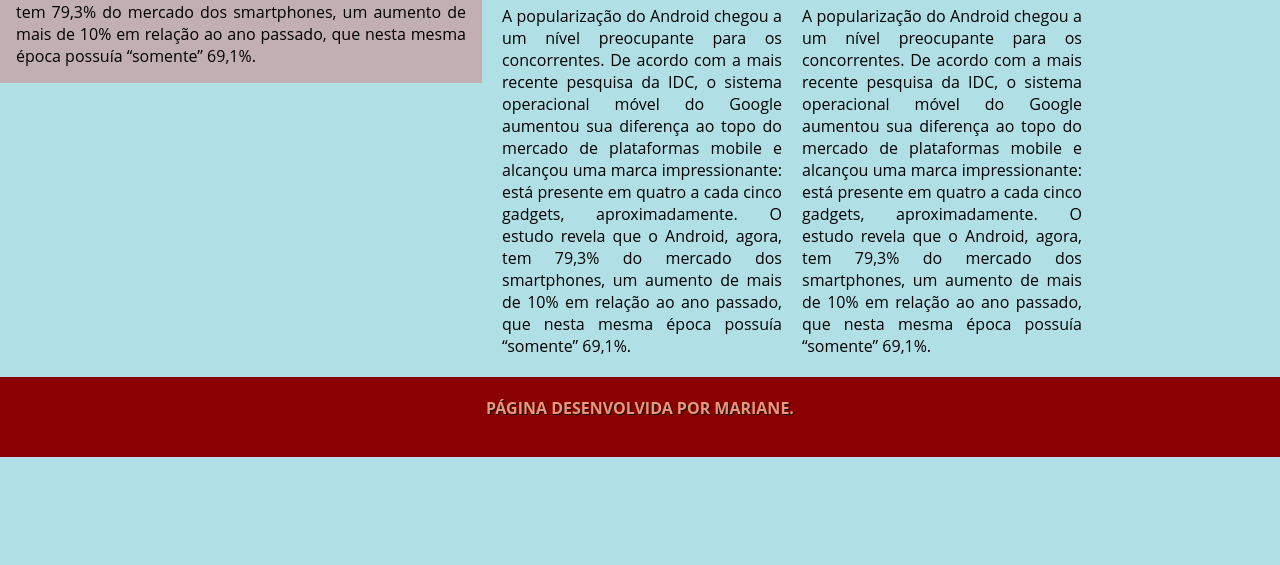
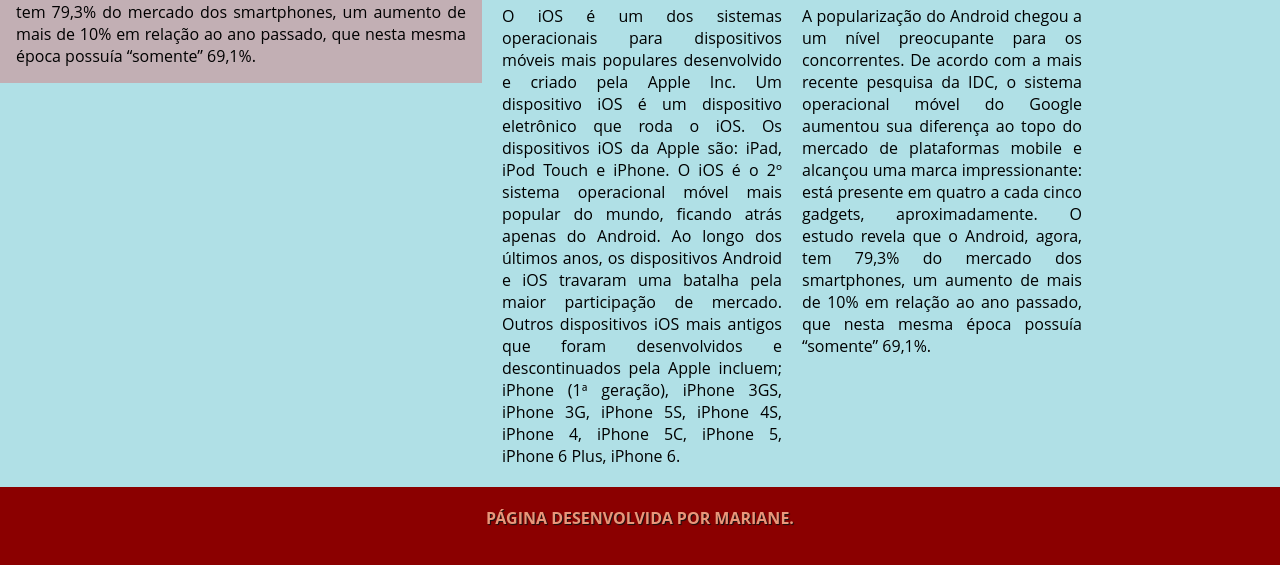
Before and after one commit to Maridorvina/Aula--Aplicacao_web_Apps, a plain HTML site: page dispositivos.html in a window 1280 px wide. Shown: the part 941-1506 px from the top of the page. Before the commit the page ends 1398 px from the top, so only its background shows below. Drawn offline with Linux system fonts and the light colour scheme.

```diff
--- a/dispositivos.html
+++ b/dispositivos.html
@@ -87,15 +87,17 @@
 						<h2>Apple</h2>
 
 						<span>
-							A popularização do Android chegou a um nível
-							preocupante para os concorrentes. De acordo com a
-							mais recente pesquisa da IDC, o sistema operacional móvel
-							do Google aumentou sua diferença ao topo do mercado de plataformas
-							mobile e alcançou uma marca impressionante: está presente em quatro a cada cinco gadgets,
-							aproximadamente.
-							O estudo revela que o Android, agora, tem 79,3% do
-							mercado dos smartphones, um aumento de mais de 10% em relação ao ano passado,
-							que nesta mesma época possuía “somente” 69,1%.
+							O iOS é um dos sistemas operacionais para dispositivos móveis mais populares
+							desenvolvido e criado pela Apple Inc.
+							Um dispositivo iOS é um dispositivo eletrônico que roda o iOS.
+							Os dispositivos iOS da Apple são: iPad, iPod Touch e iPhone.
+							O iOS é o 2º sistema operacional móvel mais popular do mundo, ficando atrás apenas do Android.
+							Ao longo dos últimos anos, os dispositivos Android e
+							iOS travaram uma batalha pela maior participação de mercado.
+							Outros dispositivos iOS mais antigos que foram desenvolvidos e
+							descontinuados pela Apple incluem; iPhone (1ª geração), iPhone 3GS,
+							iPhone 3G, iPhone 5S, iPhone 4S, iPhone 4, iPhone 5C, iPhone 5, iPhone 6 Plus, iPhone 6.
+
 						</span>
 
 					</div>	<!-- apple-->
```
